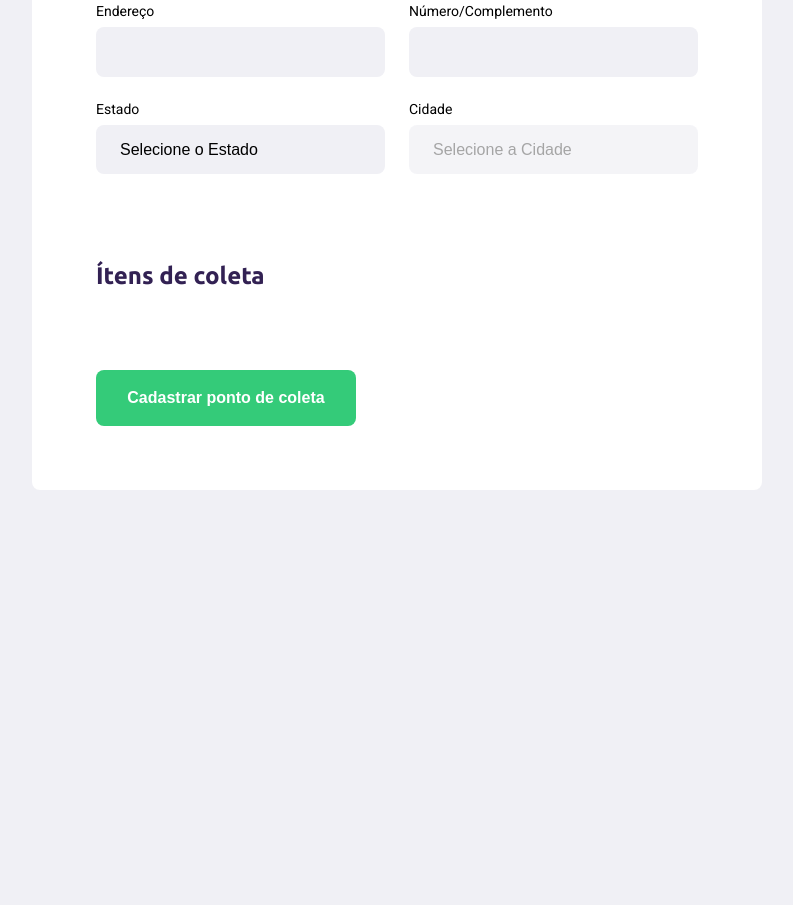
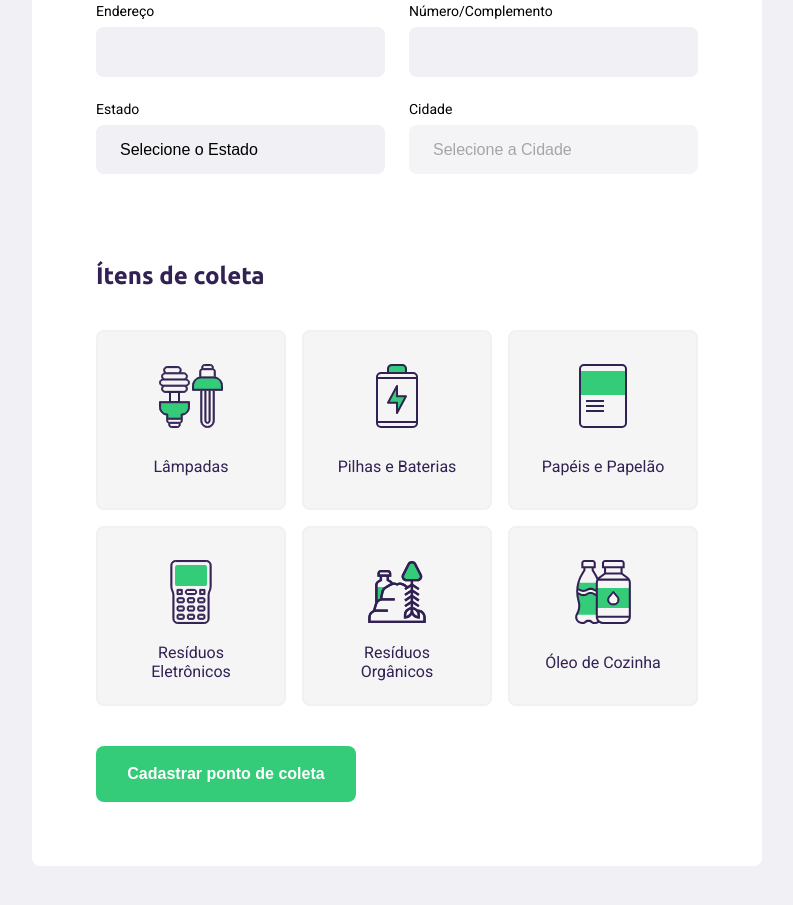
Before and after one commit to Baihanu/Ecoleta-Web, a plain HTML site: page create-point.html in a window 1280 px wide. Shown: the part 505-1410 px from the top of the page, without its empty margins (243-1036 px from the left). Before the commit the page ends 1075 px from the top, so only its background shows below. Drawn offline with Linux system fonts and the light colour scheme; no server answers.

Commit message:
pagina de cadastro finalizada

```diff
--- a/create-point.html
+++ b/create-point.html
@@ -74,6 +74,40 @@
                 <legend>
                     <h2>Ítens de coleta</h2>
                 </legend>
+
+                <div class="items-grid">
+                    <li data-id="1">
+                        <img src="/assets/lampadas.svg" alt="Lâmpadas">
+                        <span>Lâmpadas</span>
+                    </li>
+
+                    <li data-id="2">
+                        <img src="/assets/baterias.svg" alt="Pilhas e Baterias">
+                        <span>Pilhas e Baterias</span>
+                    </li>
+
+                    <li data-id="3">
+                        <img src="/assets/papeis-papelao.svg" alt="Papéis e Papelão">
+                        <span>Papéis e Papelão</span>
+                    </li>
+
+                    <li data-id="4">
+                        <img src="/assets/eletronicos.svg" alt="Resíduos Eletrônicos">
+                        <span>Resíduos Eletrônicos</span>
+                    </li>
+
+                    <li data-id="5">
+                        <img src="/assets/organicos.svg" alt="Resíduos Orgânicos">
+                        <span>Resíduos Orgânicos</span>
+                    </li>
+
+                    <li data-id="6">
+                        <img src="/assets/oleo.svg" alt="Óleo de Cozinha">
+                        <span>Óleo de Cozinha</span>
+                    </li>
+                </div>
+
+                <input type="hidden" name="items">
             </fieldset>
 
             <button type="submit">Cadastrar ponto de coleta</button>
--- a/scripts/create-point.js
+++ b/scripts/create-point.js
@@ -47,3 +47,43 @@ function getCities(event) {
 document
 .querySelector("select[name=uf]")
 .addEventListener("change", getCities)
+
+
+// Itens de Coleta
+
+const itemsToCollect = document.querySelectorAll(".items-grid li")
+
+for (const item of itemsToCollect) {
+    item.addEventListener("click", handleSelectedItem)
+}
+
+const collectedItems = document.querySelector("input[name=items]")
+
+let selectedItems = [];
+
+function handleSelectedItem(event) {
+    const itemLi = event.target
+
+    itemLi.classList.toggle("selected")
+
+    const itemId = itemLi.dataset.id
+
+    const alreadySelected = selectedItems.findIndex( item => {
+        const itemFound = item == itemId
+        return itemFound
+    })
+
+    if (alreadySelected >= 0) {
+        const filteredItems = selectedItems.filter( item => {
+            const itemIsDifferent = item != itemId
+            return itemIsDifferent
+        })
+
+        selectedItems = filteredItems
+    } else {
+        selectedItems.push(itemId)
+    }
+
+    collectedItems.value = selectedItems
+
+}
--- a/styles/create-point.css
+++ b/styles/create-point.css
@@ -136,3 +136,50 @@ form button {
 form button:hover{
     background-color: #2fb86e;
 }
+
+.items-grid {
+    display: grid;
+    grid-template-columns: 1fr 1fr 1fr;
+    gap: 16px;
+}
+
+.items-grid li {
+    background-color: #f5f5f5;
+    list-style: none;
+
+    border: 2px solid #f0f0f5;
+    border-radius: 8px;
+
+    height: 180px;
+
+    padding: 32px 24px 16px;
+
+    display: flex;
+    flex-direction: column;
+    align-items: center;
+    justify-content: space-between;
+
+    text-align: center;
+
+    cursor: pointer;
+}
+
+.items-grid li span {
+    margin-top: 12px;
+    flex: 1;
+
+    display: flex;
+    align-items: center;
+
+    color: var(--title-color);
+}
+
+.items-grid li.selected {
+    background: #e1faec;
+    border: 2px solid #34cb79;
+}
+
+.items-grid li img,
+.items-grid li span {
+    pointer-events: none;
+}
```
